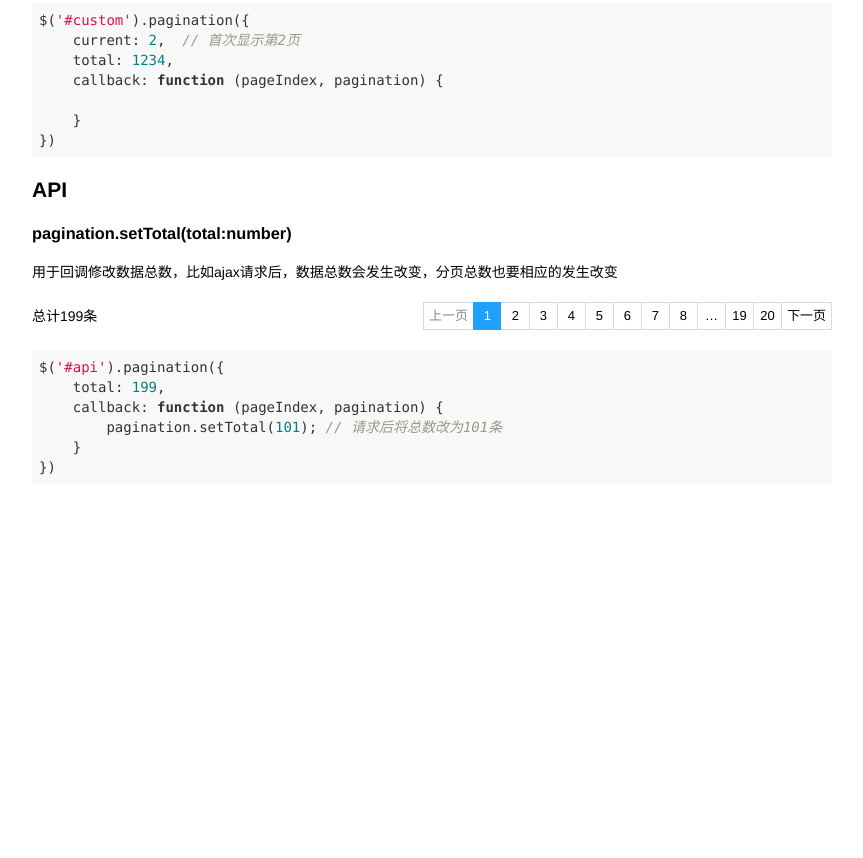
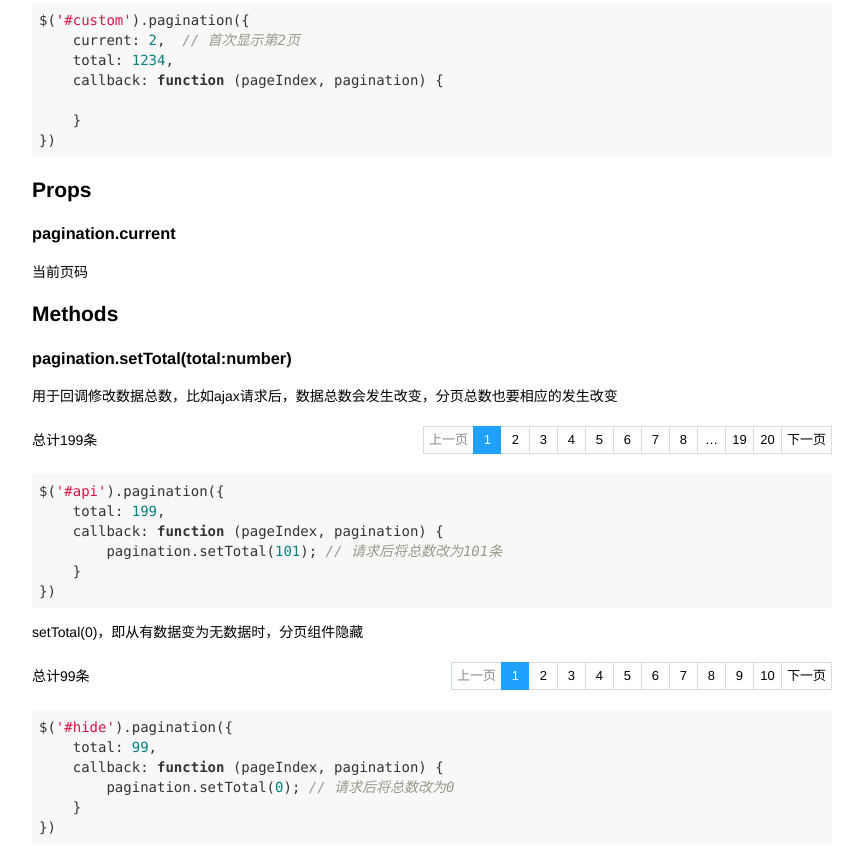
Before and after one commit to qinshenxue/jquery.pagination, a website: page index.html in a window 1280 px wide. Shown: the part 449-1307 px from the top of the page, without its empty margins (208-1071 px from the left). Before the commit the page ends 947 px from the top, so only its background shows below. Drawn offline with nearby package versions, Linux system fonts and the light colour scheme.

Commit message:
setTotal(0)隐藏分页

```diff
--- a/index.html
+++ b/index.html
@@ -136,7 +136,12 @@
 
     }
 })</code></pre>
-        <h2>API</h2>
+
+        <h2>Props</h2>
+        <h3>pagination.current</h3>
+        <p>当前页码</p>
+
+        <h2>Methods</h2>
         <h3>pagination.setTotal(total:number)</h3>
         <p>用于回调修改数据总数，比如ajax请求后，数据总数会发生改变，分页总数也要相应的发生改变</p>
         <div id="api" class="pagination-custom" style="margin: 20px 0"></div>
@@ -146,22 +151,30 @@
         pagination.setTotal(<span class="hljs-number">101</span>); <span class="hljs-comment">// 请求后将总数改为101条</span>
     }
 })</code></pre>
+        <p>setTotal(0)，即从有数据变为无数据时，分页组件隐藏</p>
+        <div id="hide" class="pagination-custom" style="margin: 20px 0"></div>
+        <pre><code class="javascript hljs">$(<span class="hljs-string">'#hide'</span>).pagination({
+    <span class="hljs-attr">total</span>: <span class="hljs-number">99</span>,
+    <span class="hljs-attr">callback</span>: <span class="hljs-function"><span class="hljs-keyword">function</span> (<span class="hljs-params">pageIndex, pagination</span>) </span>{
+        pagination.setTotal(<span class="hljs-number">0</span>); <span class="hljs-comment">// 请求后将总数改为0</span>
+    }
+})</code></pre>
     </div>
 
     <script src="https://cdn.bootcss.com/jquery/3.2.1/jquery.min.js"></script>
     <script type="text/javascript" src="src/jquery.pagination.js"></script>
     <script>
         $('#test').pagination({
-            current: 2,  // 默认为1
-            pageSize: 20,  // 默认为10
-            total: 1234,  // 默认0
+            current: 2, // 默认为1
+            pageSize: 20, // 默认为10
+            total: 1234, // 默认0
             callback: function (pageIndex, pagination) {
                 $('#output').text('获取第' + pageIndex + '页数据');
             }
         })
 
         $('#custom').pagination({
-    current: 2,  // 首次显示第2页
+            current: 2, // 首次显示第2页
             total: 1234,
             callback: function (pageIndex, pagination) {
 
@@ -173,6 +186,13 @@ $('#api').pagination({
                 pagination.setTotal(101); // 请求后将总数改为101条
             }
         })
+
+        $('#hide').pagination({
+            total: 99,
+            callback: function (pageIndex, pagination) {
+                pagination.setTotal(0); // 请求后将总数改为0
+            }
+        })
     </script>
 
 </body>
```
Also changed, not shown: dist/jquery.pagination.min.js, src/jquery.pagination.js. Lines whose indentation alone changed are shown as unchanged.
